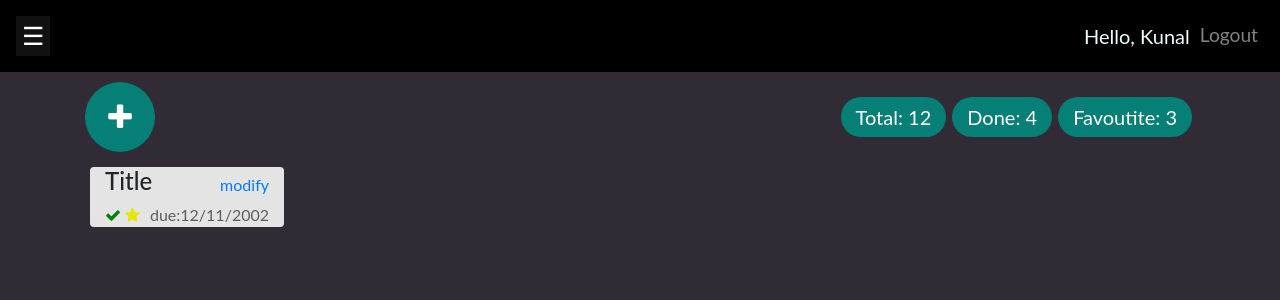
After one commit to KunalMoharkar/TODO-APP, a PHP site: page /dashboard.php in a window 1280 px wide. The commit adds this page. Shown: the top 300 px of the page. Run offline with PHP 8.4, Linux system fonts and the light colour scheme.

Commit message:
dashboard

```diff
--- /dev/null
+++ b/css/dashboard.css
@@ -0,0 +1,103 @@
+.container{
+    padding-top:10px;
+}
+
+.fa-plus-custom{
+    color:white;
+    font-size: 30px;
+}
+
+.fa-star-custom{
+    color:#e6e600;
+}
+
+.fa-check-custom
+{
+    color: green;
+}
+
+.add-btn{
+
+    display: flex;
+    align-items: center;
+    justify-content: center;
+    background-color:  #067F77;
+    border-radius: 50%;
+    width: 70px;
+    height: 70px;
+    transition-duration: 700ms;
+}
+
+.add-btn:focus{
+    outline:none;
+}
+
+.add-btn:hover{
+    background-color:#04625B;
+}
+
+.control{
+    display: flex;
+    align-items: center;
+    justify-content: space-between;
+}
+
+.stats{
+    width:600px;
+    align-items: center;
+    justify-content: flex-end;
+    display: flex;
+    flex-direction: row;
+    flex-wrap: wrap;
+}
+
+@media screen and (max-width:450px) {
+    .stats{
+        width:200px;
+        justify-content: flex-end;
+    }
+}
+
+.todo-card{
+    background-color:#E4E4E4;
+    border-radius: 4px;
+    padding-left: 15px;
+    padding-right: 15px;
+    width:max-content;
+    margin:5px;
+    overflow: hidden;
+    transition-duration: 700ms;
+
+}
+
+.todo-card:hover{
+    background-color: #e4e4e4d7;
+    transform: scale(1.01);
+    box-shadow: 2px 2px 5px black;
+}
+
+.todo-header a{
+    margin: 0px;
+    padding: 0px;
+}
+
+.todo-footer,.todo-header{
+    display: flex;
+    align-items: center;
+    justify-content: space-between;
+}
+
+
+
+.todo-footer span{
+    margin-left: 10px;
+    opacity: 0.7;
+}
+
+.dashboard-container{
+    display: flex;
+    flex-wrap: wrap;
+    align-items: center;
+    justify-content: flex-start;
+    padding-top: 10px;
+}
--- a/css/utils.css
+++ b/css/utils.css
@@ -0,0 +1,22 @@
+.todo-button{
+    color:white;
+    font-size: 20px;
+    background-color: #067F77;
+    padding-left: 15px;
+    padding-right: 15px;
+    padding-top: 5px;
+    padding-bottom: 5px;
+    margin: 3px 3px 3px 3px;
+    border: none;
+    border-radius: 25px;
+    transition-duration: 700ms;
+
+}
+
+.todo-button:focus{
+    outline:none;
+}
+
+.todo-button:hover{
+    background-color:#04625B;
+}
--- /dev/null
+++ b/dashboard.php
@@ -0,0 +1,30 @@
+<?php require('header.php') ?>
+<div class="container">
+    <div class="control">
+        <div class="add-btn">
+            <i class="fa fa-plus fa-plus-custom" aria-hidden="true"></i>
+        </div>
+        <div class="stats">
+            <button class="todo-button">Total: 12</button>
+            <button class="todo-button">Done: 4</button>
+            <button class="todo-button">Favoutite: 3</button>
+        </div>
+    </div>
+    <div class="dashboard-container">
+        <div class="todo-card">
+            <div class="todo-header">
+                <h4>Title</h4>
+                <a href="#">modify</a>
+            </div>
+            <div class="todo-footer">
+                <div>
+                    <i class="fa fa-check fa-check-custom" aria-hidden="true"></i>
+                    <i class="fa fa-star fa-star-custom" aria-hidden="true"></i>
+                </div>
+
+                    <span>due:12/11/2002</span>
+            </div>
+        </div>
+    </div>
+</div>
+<?php require('footer.php') ?>
--- a/header.php
+++ b/header.php
@@ -9,9 +9,13 @@
         <script src="https://ajax.googleapis.com/ajax/libs/jquery/3.5.1/jquery.min.js"></script>
         <script src="https://cdnjs.cloudflare.com/ajax/libs/popper.js/1.16.0/umd/popper.min.js"></script>
         <script src="https://maxcdn.bootstrapcdn.com/bootstrap/4.5.2/js/bootstrap.min.js"></script>
+        <!--Fontawesome-->
+        <link rel="stylesheet" href="https://cdnjs.cloudflare.com/ajax/libs/font-awesome/4.7.0/css/font-awesome.min.css">
         <!--Stylesheets-->
         <link rel="stylesheet" href="css/header.css">
         <link rel="stylesheet" href="css/home.css">
+        <link rel="stylesheet" href="css/utils.css">
+        <link rel="stylesheet" href="css/dashboard.css">
 
         <script>
             function openNav() {
@@ -36,8 +40,8 @@
 
         <div id="mySidebar" class="sidebar">
         <a href="javascript:void(0)" class="closebtn" onclick="closeNav()">×</a>
-        <a href="#">Home</a>
-        <a href="#">Dashboard</a>
+        <a href="/SW-A1/home.php">Home</a>
+        <a href="/SW-A1/dashboard.php">Dashboard</a>
         <a href="#">Login</a>
         <a href="#">Register</a>
         </div>
```
